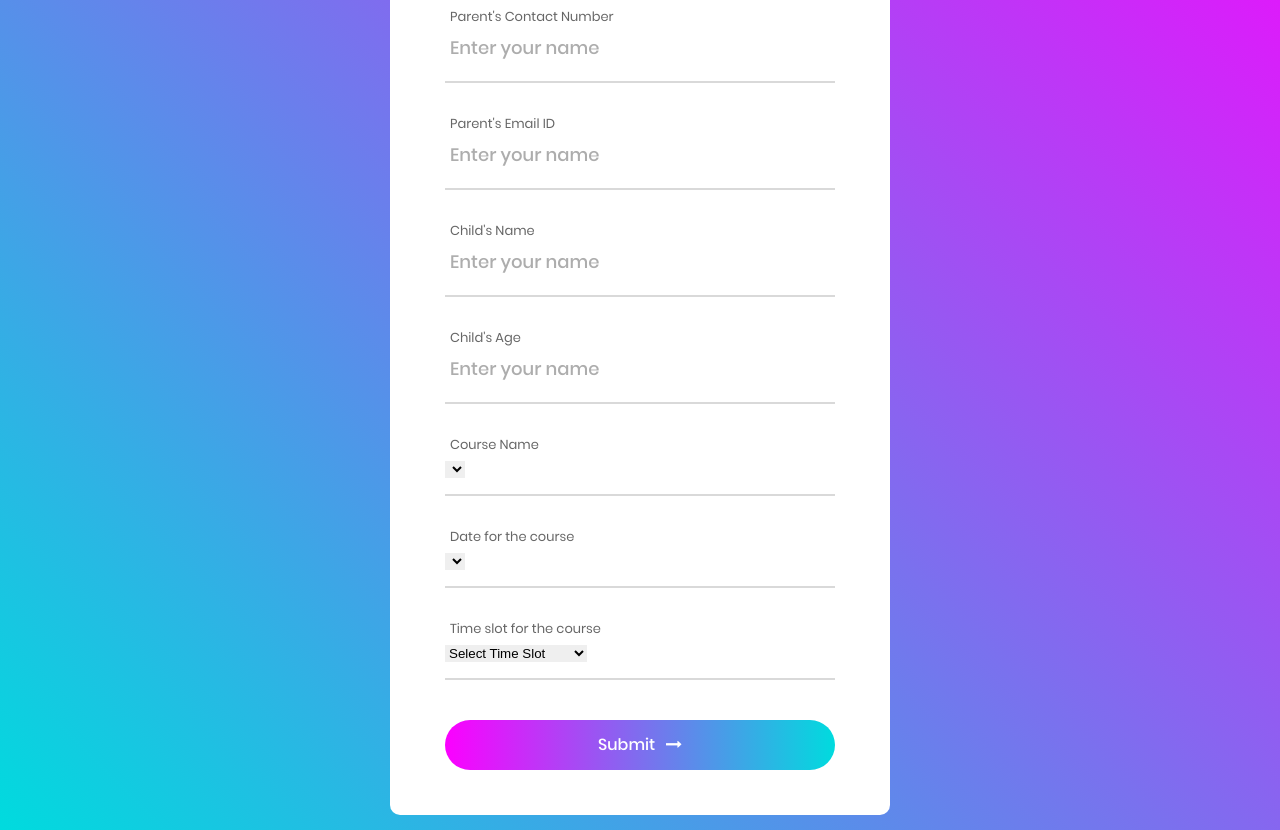
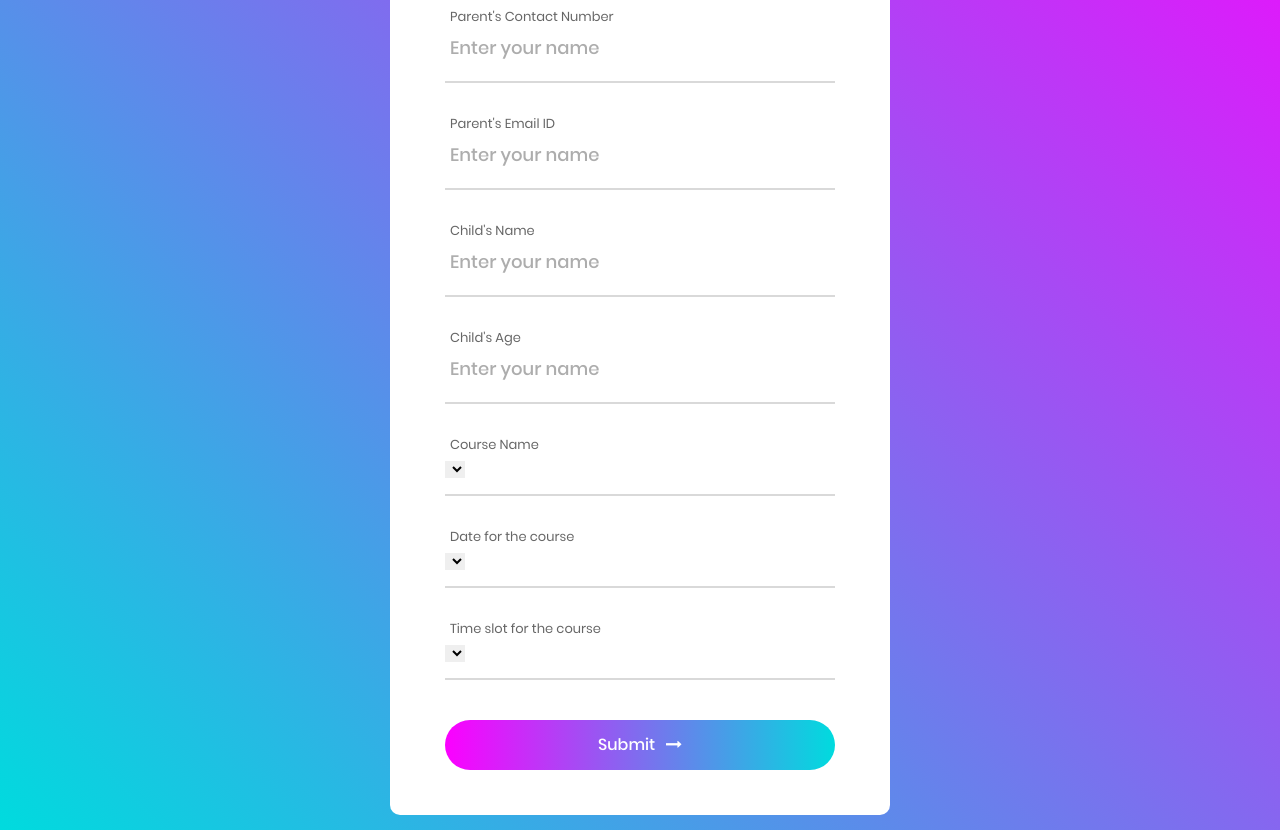
Before and after one commit to sarkar10425/free-online-tutorial, a plain HTML site: page Frontend/index.html in a window 1280 px wide. Shown: the part 299-1129 px from the top of the page. Drawn offline with Linux system fonts and the light colour scheme; no server answers.

Commit message:
Update index.html

```diff
--- a/Frontend/index.html
+++ b/Frontend/index.html
@@ -71,13 +71,6 @@
 					<span class="label-input100">Time slot for the course</span>
 					<div>
 						<select onclick="setTimeSlots()" id="time-slots" class="selection-2" name="course-slot">
-							<option>Select Time Slot</option>
-							<option>10:00 am - 11:00 am</option>
-							<option>11:00 am - 12:00 pm</option>
-							<option>12:00 pm - 1:00 pm</option>
-							<option>1:00 pm - 2:00 pm</option>
-							<option>2:00 pm - 3:00 pm</option>
-							<option></option>
 						</select>
 					</div>
 					<span class="focus-input100"></span>
```
